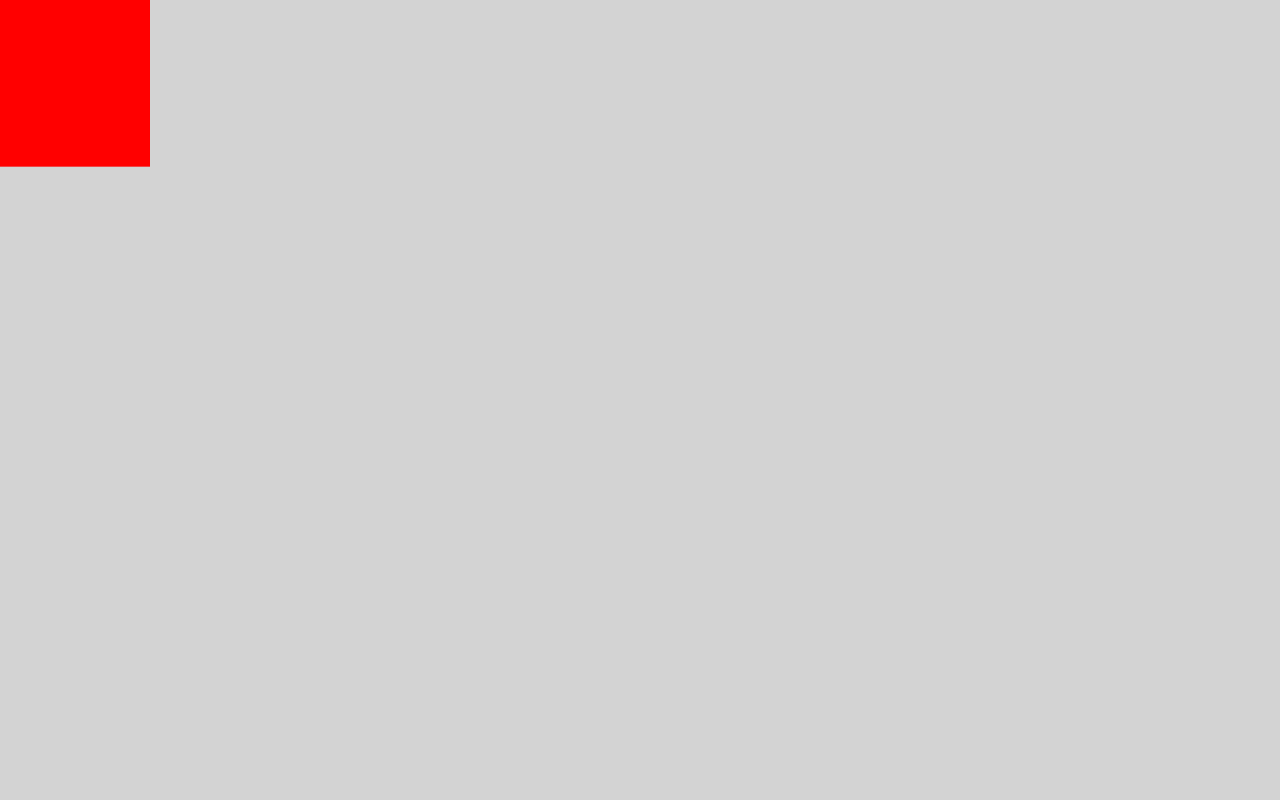
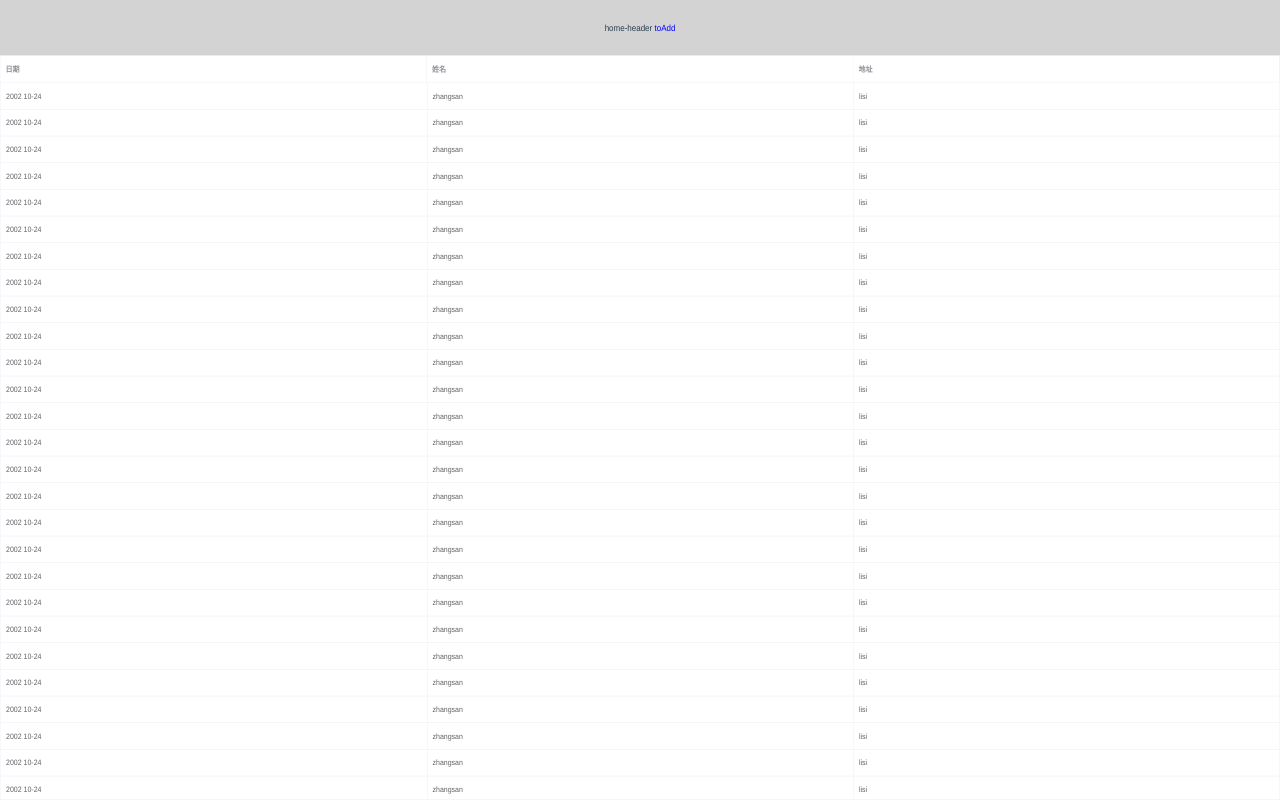
Before and after one commit to wxbsuifeng/v3Demo, a Vue app: page /#/home in a window 1280 px wide. Built offline with nearby package versions, Linux system fonts and the light colour scheme.

Commit message:
引入element-plus

```diff
--- a/package.json
+++ b/package.json
@@ -6,6 +6,7 @@
     "build": "vite build"
   },
   "dependencies": {
+    "element-plus": "^1.0.2-beta.35",
     "vue": "^3.0.4",
     "vue-router": "^4.0.0-beta.13"
   },
--- a/src/App.vue
+++ b/src/App.vue
@@ -31,6 +31,5 @@
   * {
     padding: 0;
     margin: 0;
-    font-size: 0;
   }
 </style>
--- a/src/components/fit-layout/fit-layout.vue
+++ b/src/components/fit-layout/fit-layout.vue
@@ -35,7 +35,6 @@
       const refData = toRefs(data);
 
       const appStyle = computed(() => {
-        console.log(data.viewScale);
         return {
           width: `${data.viewSize.width}px`,
           height: `${data.viewSize.height}px`,
@@ -69,7 +68,6 @@
 <style scoped>
 .fit-layout {
   transform-origin: left top;
-  background: lightgray;
   height: 100%;
   width: 100%;
 }
--- a/src/index.css
+++ b/src/index.css
@@ -6,11 +6,9 @@
   padding: 0;
   margin: 0;
   box-sizing: border-box;
-  font-size: 0;
   width: 100%;
   height: 300px;
   height: 100vh;
-  background-color: lightgray;
 }
 
 body {
--- a/src/main.js
+++ b/src/main.js
@@ -2,9 +2,12 @@ import { createApp } from 'vue'
 import App from './App.vue'
 import router from './route'
 import FitLayout from './components/fit-layout/fit-layout.vue'
+import ElementPlus from 'element-plus';
+import 'element-plus/lib/theme-chalk/index.css';
 import './index.css'
 
 const app = createApp(App);
 app.use(router);
+app.use(ElementPlus);
 app.component('FitLayout', FitLayout);
 app.mount('#app');
--- a/src/views/add/index.vue
+++ b/src/views/add/index.vue
@@ -1,29 +1,26 @@
 <template>
-  <div>add</div>
+  <div>
+		add{{count}}
+		<p style="cursor: pointer; color: blue" @click="handleToHome">back</p>
+	</div>
 </template>
 
-<script>
-	import { reactive, toRefs, onBeforeMount, onMounted } from 'vue'
+<script setup="props">
+	import { ref, onBeforeMount, onMounted } from 'vue'
+	import router from '../../route/index'
 
-	export default {
-		name: 'add',
-		setup() {
-			const data = reactive({
+	let count = ref(15);
 
-			})
-			const refData = toRefs(data);
+	onBeforeMount(() => {
+		console.log('before mount');
+	})
 
-			onBeforeMount(() => {
-			})
+	onMounted(() => {
+	})
 
-			onMounted(() => {
-			})
-
-			return {
-				...refData,
-			}
-		}
-	};
+	const handleToHome = () => {
+		router.push('/home');
+	}
 </script>
 <style scoped>
 </style>
--- a/src/views/home/index.vue
+++ b/src/views/home/index.vue
@@ -1,15 +1,185 @@
 <template>
-  <div style="width: 300px; height: 300px; background-color: red;">home</div>
+	<div class="header">
+		home-header
+		<span @click="hanldeToAdd" style="color: blue; cursor: pointer;">toAdd</span>
+	</div>
+	<div class="container">
+		<el-table
+      :data="tableData"
+      style="width: 100%"
+			height="1340px"
+			border
+		>
+      <el-table-column
+        prop="date"
+        label="日期"
+			>
+      </el-table-column>
+      <el-table-column
+        prop="name"
+        label="姓名"
+			>
+      </el-table-column>
+      <el-table-column
+        prop="address"
+        label="地址"
+			>
+      </el-table-column>
+    </el-table>
+	</div>
 </template>
 
 <script>
 	import { reactive, toRefs, onBeforeMount, onMounted } from 'vue'
+	import router from "../../route"
 
 	export default {
 		name: 'home',
 		setup() {
 			const data = reactive({
-
+				tableData:
+				[
+					{
+						date: '2002 10-24',
+						name: 'zhangsan',
+						address: 'lisi'
+					},
+					{
+						date: '2002 10-24',
+						name: 'zhangsan',
+						address: 'lisi'
+					},
+					{
+						date: '2002 10-24',
+						name: 'zhangsan',
+						address: 'lisi'
+					},
+					{
+						date: '2002 10-24',
+						name: 'zhangsan',
+						address: 'lisi'
+					},
+					{
+						date: '2002 10-24',
+						name: 'zhangsan',
+						address: 'lisi'
+					},
+					{
+						date: '2002 10-24',
+						name: 'zhangsan',
+						address: 'lisi'
+					},
+					{
+						date: '2002 10-24',
+						name: 'zhangsan',
+						address: 'lisi'
+					},
+					{
+						date: '2002 10-24',
+						name: 'zhangsan',
+						address: 'lisi'
+					},
+					{
+						date: '2002 10-24',
+						name: 'zhangsan',
+						address: 'lisi'
+					},
+					{
+						date: '2002 10-24',
+						name: 'zhangsan',
+						address: 'lisi'
+					},
+					{
+						date: '2002 10-24',
+						name: 'zhangsan',
+						address: 'lisi'
+					},
+					{
+						date: '2002 10-24',
+						name: 'zhangsan',
+						address: 'lisi'
+					},
+					{
+						date: '2002 10-24',
+						name: 'zhangsan',
+						address: 'lisi'
+					},
+					{
+						date: '2002 10-24',
+						name: 'zhangsan',
+						address: 'lisi'
+					},
+					{
+						date: '2002 10-24',
+						name: 'zhangsan',
+						address: 'lisi'
+					},
+					{
+						date: '2002 10-24',
+						name: 'zhangsan',
+						address: 'lisi'
+					},
+					{
+						date: '2002 10-24',
+						name: 'zhangsan',
+						address: 'lisi'
+					},
+					{
+						date: '2002 10-24',
+						name: 'zhangsan',
+						address: 'lisi'
+					},
+					{
+						date: '2002 10-24',
+						name: 'zhangsan',
+						address: 'lisi'
+					},
+					{
+						date: '2002 10-24',
+						name: 'zhangsan',
+						address: 'lisi'
+					},
+					{
+						date: '2002 10-24',
+						name: 'zhangsan',
+						address: 'lisi'
+					},
+					{
+						date: '2002 10-24',
+						name: 'zhangsan',
+						address: 'lisi'
+					},
+					{
+						date: '2002 10-24',
+						name: 'zhangsan',
+						address: 'lisi'
+					},
+					{
+						date: '2002 10-24',
+						name: 'zhangsan',
+						address: 'lisi'
+					},
+					{
+						date: '2002 10-24',
+						name: 'zhangsan',
+						address: 'lisi'
+					},
+					{
+						date: '2002 10-24',
+						name: 'zhangsan',
+						address: 'lisi'
+					},
+					{
+						date: '2002 10-24',
+						name: 'zhangsan',
+						address: 'lisi'
+					},
+					{
+						date: '2002 10-24',
+						name: 'zhangsan',
+						address: 'lisi'
+					}
+				]
 			})
 			const refData = toRefs(data);
 
@@ -19,11 +189,31 @@
 			onMounted(() => {
 			})
 
+			const hanldeToAdd = () => {
+				console.log();
+				router.push('/add');
+			}
+
 			return {
 				...refData,
+				hanldeToAdd
 			}
 		}
 	};
 </script>
 <style scoped>
+	.header {
+		width: 100%;
+		height: 100px;
+		line-height: 100px;
+		text-align: center;
+		background-color: lightgray;
+		box-sizing: border-box;
+	}
+	.container {
+		width: 100%;
+		height: 1340px;
+		box-sizing: border-box;
+		background-color: lightsteelblue;
+	}
 </style>
```
